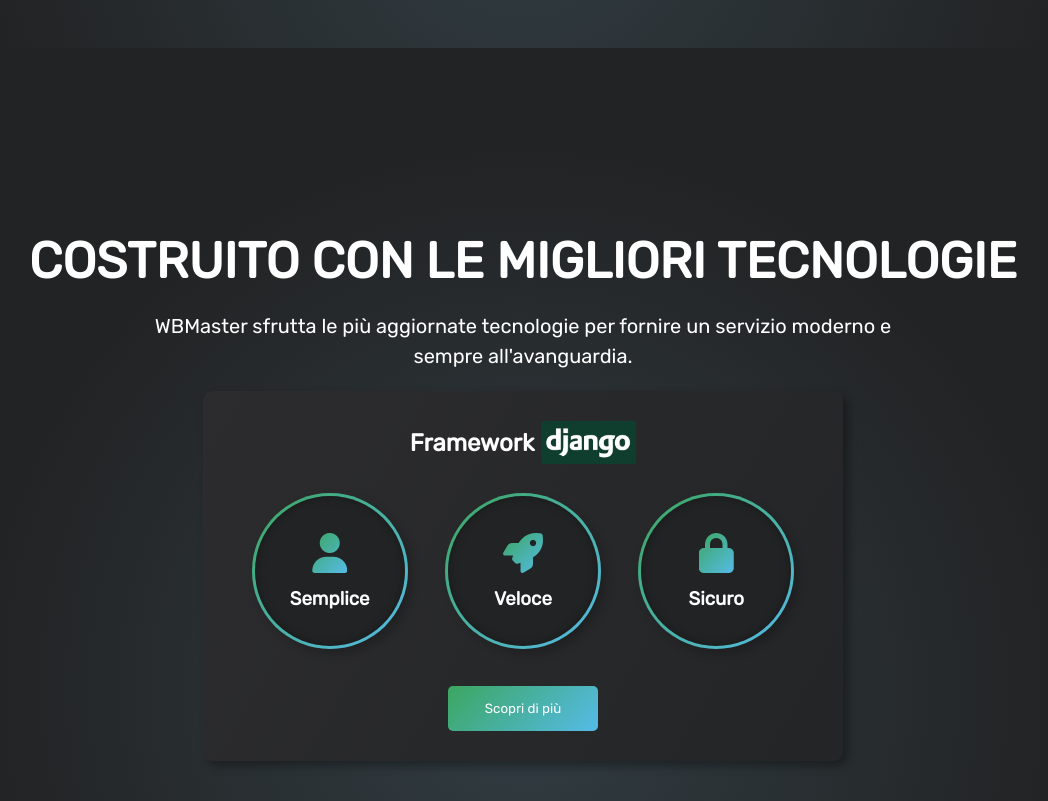
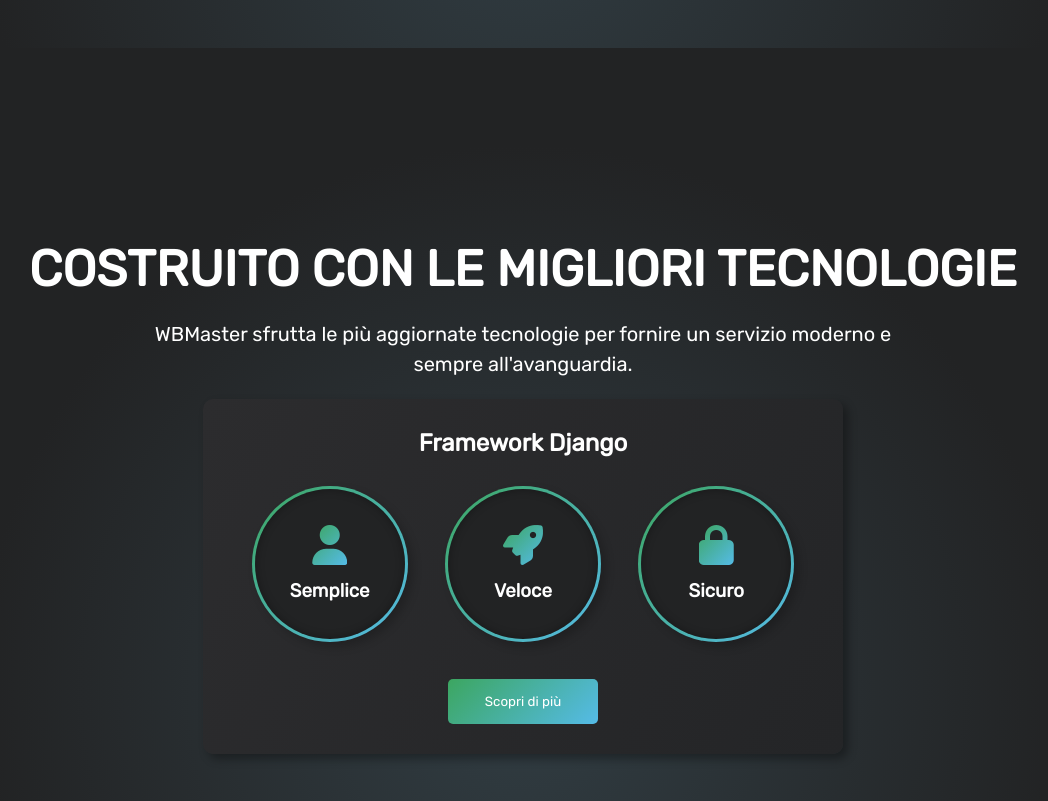
Before and after one commit to Maruchero/WBMaster, a Django app: page / in a window 1280 px wide. Shown: the part 2352-3153 px from the top of the page, without its empty margins (117-1165 px from the left). Run offline with Django 4.2, Linux system fonts and the light colour scheme.

Commit message:
Update of previous commit

```diff
--- a/static/css/index.css
+++ b/static/css/index.css
@@ -241,15 +241,6 @@ section .subtitle {
 /* Section django */
 #sectionTechnologies h2 {
     margin-top: 30px;
-
-    display: flex;
-    align-items: center;
-    gap: 7px;
-}
-
-#sectionTechnologies h2 > img {
-    height: 1.8em;
-    border-radius: 3px;
 }
 
 .django-banner {
--- a/templates/index.html
+++ b/templates/index.html
@@ -132,7 +132,7 @@
         WBMaster sfrutta le più aggiornate tecnologie per fornire un servizio moderno e sempre all'avanguardia.
     </p>
     <div class="django-banner">
-        <h2>Framework <img src="{% static 'img/django-logo.png' %}" alt=""></h2>
+        <h2>Framework Django</h2>
         <div class="django-cards">
             <div class="card">
                 <i class="fa-solid fa-user"></i>
```
Also changed, not shown: db.sqlite3.
